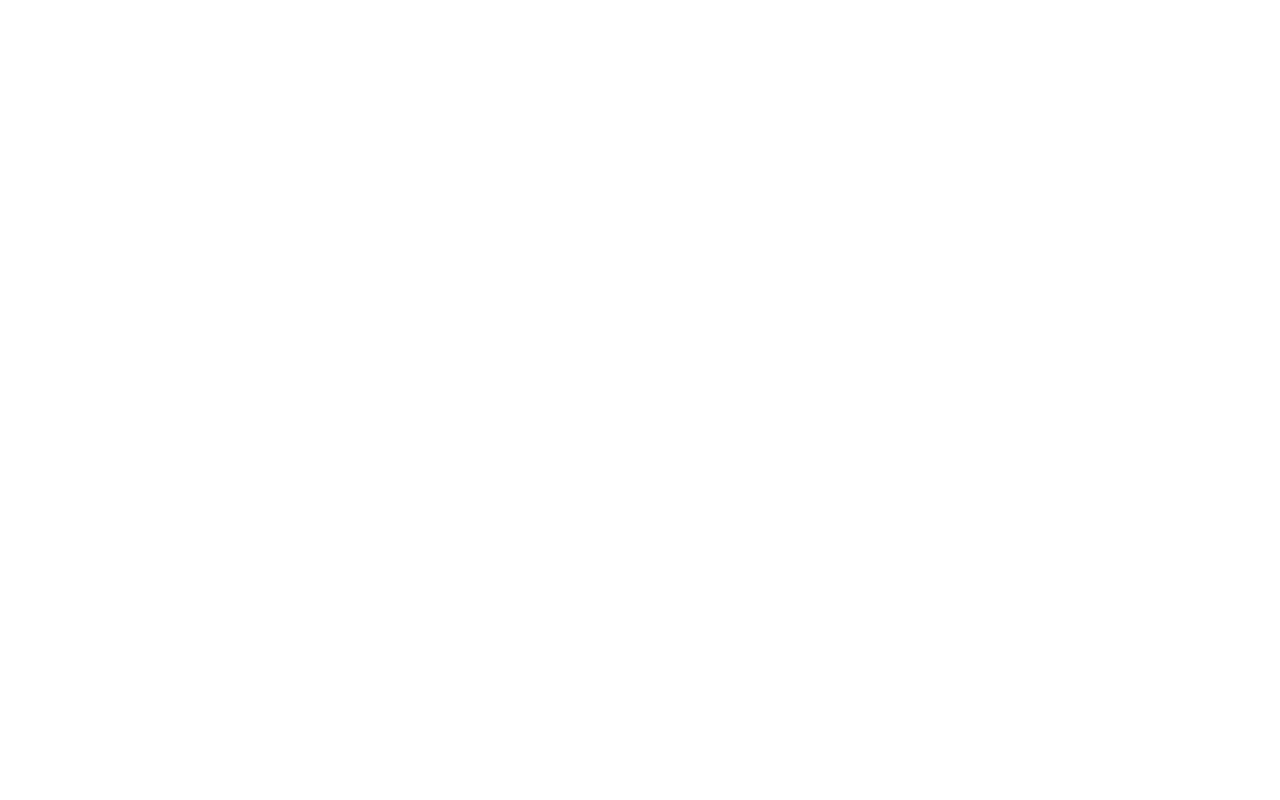
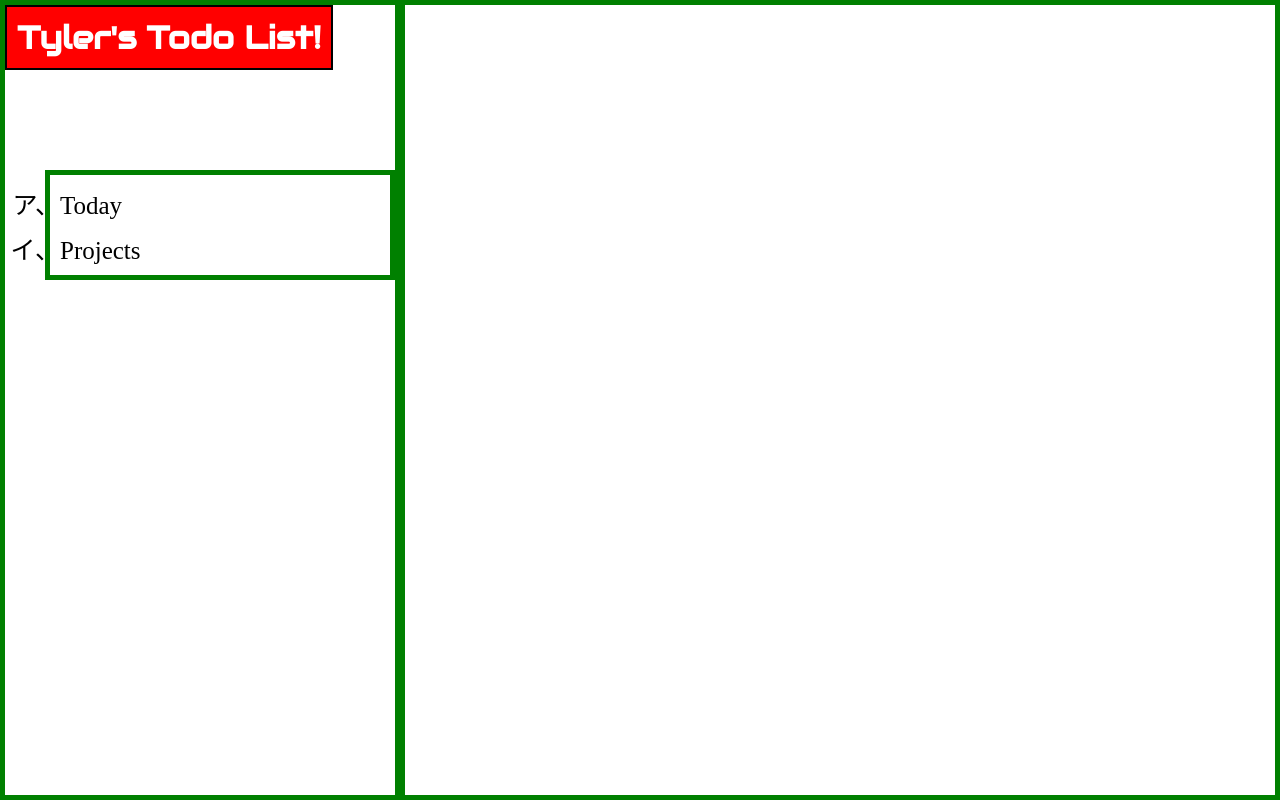
Before and after one commit to tylerdurden-code/todo-list, a website built with webpack: page index.html in a window 1280 px wide. Built offline with nearby package versions, Linux system fonts and the light colour scheme.

Commit message:
add first navbar style

```diff
--- a/index.html
+++ b/index.html
@@ -5,8 +5,22 @@
     <meta http-equiv="X-UA-Compatible" content="IE=edge">
     <meta name="viewport" content="width=device-width, initial-scale=1.0">
     <title>Todo List</title>
+    <link rel="stylesheet" href="style.css">
+    <link rel="preconnect" href="https://fonts.googleapis.com">
+    <link rel="preconnect" href="https://fonts.gstatic.com" crossorigin>
+    <link href="https://fonts.googleapis.com/css2?family=Audiowide&display=swap" rel="stylesheet">
 </head>
 <body>
+    <div class="project">
+        <div class="navbar">
+            <h1 id="mainTitle">Tyler's Todo List!</h1>
+            <ul class="navbarList">
+                <li id="todayLi">Today</li>
+                <li id="projectLi">Projects</li>
+            </ul>
+        </div>
+        <div class="content"></div>
+    </div>
     <script src="dist/main.js"></script>
 </body>
 </html>
--- a/src/index.js
+++ b/src/index.js
@@ -1 +1,5 @@
-alert('hello');
+const todayLi = document.querySelector('#todayLi')
+
+todayLi.addEventListener('click',() => {
+    console.log('i am a genius sommelier and a developer')
+})
--- /dev/null
+++ b/style.css
@@ -0,0 +1,52 @@
+*,*::after,*::before {
+    padding: 0;
+    margin: 0;
+    box-sizing: border-box;
+}
+
+.project {
+    display: flex;
+    min-height: 100vh;
+}
+
+
+.navbar {
+    border: 5px solid green;
+    width: 400px;
+}
+
+.content {
+    border: 5px solid green;
+    flex:1;
+}
+
+#mainTitle {
+    background-color: red;
+    width: max-content;
+    color: white;
+    padding: 10px;
+    font-family: 'Audiowide', cursive;
+    border: 2px solid black;
+}
+
+.navbarList {
+    font-size: 25px;
+    margin-top: 100px;
+    list-style-type:katakana;
+    margin-left: 40px;
+    border: 5px solid green;
+
+}
+
+.navbarList > li {
+    cursor: pointer;
+    margin: 10px;
+}
+
+.navbarList > li:hover {
+    background-color: red;
+    color: white;
+    padding: 2px;
+    border: 2px solid black;
+
+}
--- /dev/null
+++ b/webpack.config.js
@@ -0,0 +1,8 @@
+const path = require('path')
+module.exports = {
+    entry:"./src/index.js",
+    output: {
+        filename:"main.js",
+        path: path.resolve(__dirname,"dist")
+    },
+}
```
